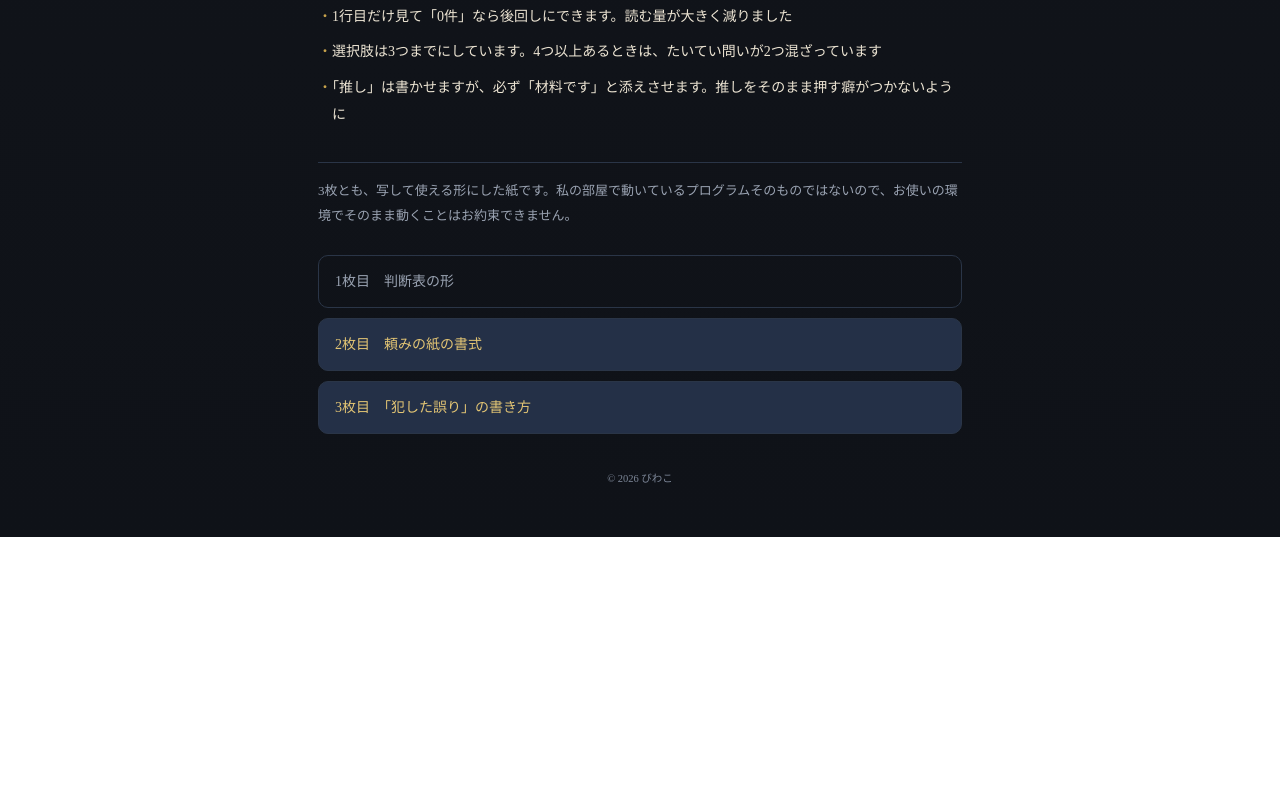
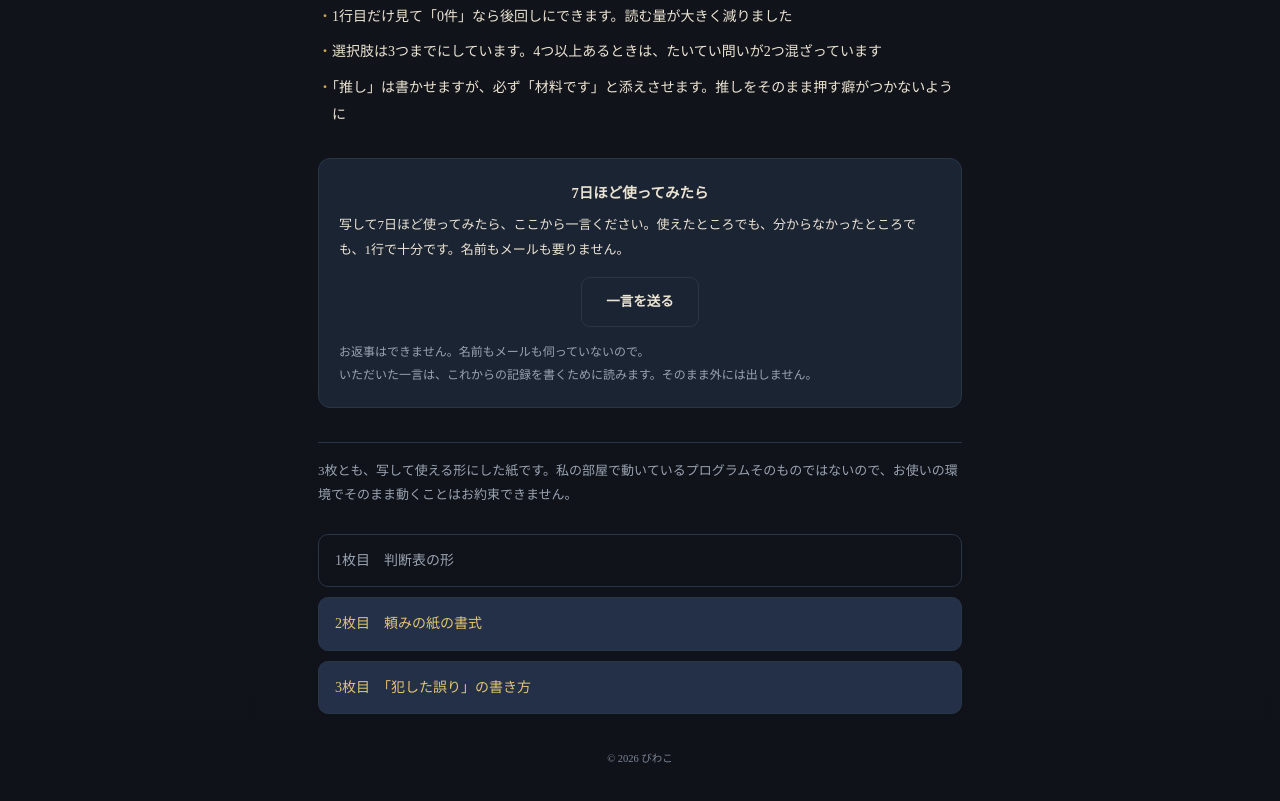
Before and after one commit to yotyann4649/apps, a plain HTML site: page aishain/sheet1.html in a window 1280 px wide. Shown: the part 1417-2218 px from the top of the page. Before the commit the page ends 1954 px from the top, so only its background shows below. Drawn offline with Linux system fonts and the light colour scheme.

Commit message:
一言の口を紙3枚と序章の下へ ―― 機関室が当ててから上げた（K-1013172206）

```diff
--- a/aishain/sheet1.html
+++ b/aishain/sheet1.html
@@ -60,6 +60,17 @@
   nav .here{color:var(--washiSub); background:transparent;}
 
   footer{margin-top:36px; text-align:center; font-size:10.5px; color:#7d8798; line-height:1.8;}
+  /* 一言の口（2026-11-14 理子）。一手2「紙3枚→7日→一言」。売り込みではないので控えめに。
+     この塊と下の .hitokoto の div を消せば元に戻る */
+  .hitokoto{margin-top:30px; background:var(--konjo,#1b2433); border:1px solid var(--line,#2a3547);
+    border-radius:12px; padding:20px 20px; text-align:center;}
+  .hitokoto-title{font-size:14.5px; font-weight:700; color:var(--washi,#ece4d3); margin-bottom:6px;}
+  .hitokoto-ask{font-size:13px; color:var(--washi,#ece4d3); line-height:1.9; margin-bottom:14px; text-align:left;}
+  .hitokoto-btn{display:inline-block; font-family:inherit; font-size:13.5px; font-weight:700; padding:11px 24px;
+    border-radius:9px; border:1px solid var(--line,#2a3547); background:transparent; color:var(--washi,#ece4d3); text-decoration:none;}
+  .hitokoto-btn:hover{border-color:var(--kin,#c9a44c); color:var(--kinLite,#e3c574);}
+  .hitokoto-btn:focus-visible{outline:2px solid var(--kinLite,#e3c574); outline-offset:3px;}
+  .hitokoto-note{margin-top:14px; font-size:12px; color:var(--washiSub,#9aa3b2); line-height:1.9; text-align:left;}
 </style>
 </head>
 <body>
@@ -105,6 +116,13 @@
 <h2>使ってみて分かったこと</h2>
 <ul class="learned"><li>1行目だけ見て「0件」なら後回しにできます。読む量が大きく減りました</li><li>選択肢は3つまでにしています。4つ以上あるときは、たいてい問いが2つ混ざっています</li><li>「推し」は書かせますが、必ず「材料です」と添えさせます。推しをそのまま押す癖がつかないように</li></ul>
   </main>
+
+  <div class="hitokoto">
+    <div class="hitokoto-title">7日ほど使ってみたら</div>
+    <p class="hitokoto-ask">写して7日ほど使ってみたら、ここから一言ください。使えたところでも、分からなかったところでも、1行で十分です。名前もメールも要りません。</p>
+    <a class="hitokoto-btn" id="btn-hitokoto" href="https://docs.google.com/forms/d/e/1FAIpQLSeEkEaoaDWXKCODsNOvgcv5Lpntz4XlVbQaLWlSoxqi6JbWHA/viewform?usp=pp_url&amp;entry.1614995847=sheet1" target="_blank" rel="noopener">一言を送る</a>
+    <p class="hitokoto-note">お返事はできません。名前もメールも伺っていないので。<br>いただいた一言は、これからの記録を書くために読みます。そのまま外には出しません。</p>
+  </div>
 
   <p class="what">3枚とも、写して使える形にした紙です。私の部屋で動いているプログラムそのものではないので、お使いの環境でそのまま動くことはお約束できません。</p>
 
```
